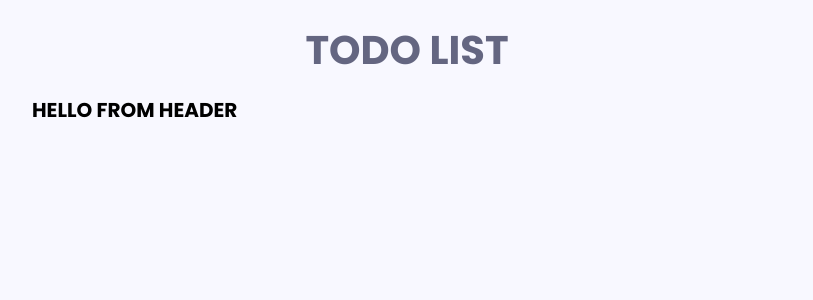
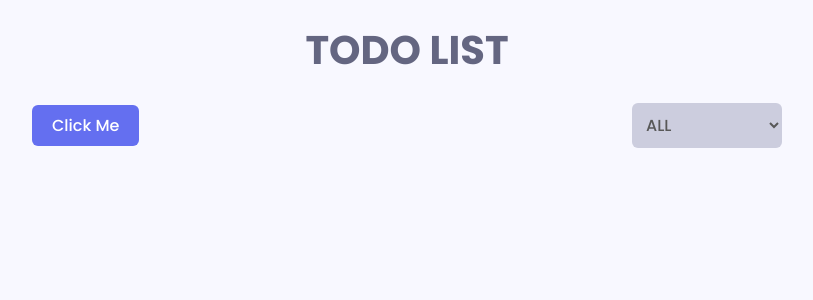
Before and after one commit to BrucelD14/tpa5-toDo_app, a React (Create React App) app in the folder tpa5/: page / in a window 1280 px wide. Shown: the top 300 px of the page, without its empty margins (233-1046 px from the left). Built offline with nearby package versions, Linux system fonts and the light colour scheme.

Commit message:
on working 1

```diff
--- a/tpa5/src/App.js
+++ b/tpa5/src/App.js
@@ -1,13 +1,13 @@
 import "./App.css";
 import AppHeader from "./components/AppHeader";
 import PageTitle from "./components/PageTitle";
-import style from "./styles/modules/app.module.scss";
+import styles from "./styles/modules/app.module.scss";
 
 function App() {
   return (
     <div className="container">
       <PageTitle>TODO LIST</PageTitle>
-      <div className={style.app__wrapper}>
+      <div className={styles.app__wrapper}>
       <AppHeader></AppHeader>
       </div>
     </div>
--- a/tpa5/src/components/AppHeader.js
+++ b/tpa5/src/components/AppHeader.js
@@ -1,11 +1,18 @@
-import React from 'react'
+import React from "react";
+import Button, { SelectButton } from "./Button";
+import styles from "../styles/modules/app.module.scss";
 
 function AppHeader() {
   return (
-    <div>
-    <h1>HELLO FROM HEADER</h1>
+    <div className={styles.appHeader}>
+      <Button variant="primary">Click Me</Button>
+      <SelectButton id="status">
+        <option value="all">ALL</option>
+        <option value="incomplete">Incomplete</option>
+        <option value="complete">Complete</option>
+      </SelectButton>
     </div>
-  )
+  );
 }
 
-export default AppHeader
+export default AppHeader;
--- a/tpa5/src/components/Button.js
+++ b/tpa5/src/components/Button.js
@@ -1,9 +1,37 @@
-import React from 'react'
+import React from "react";
+import styles from "../styles/modules/button.module.scss";
+import { getClasses } from "../utils/getClasses";
 
-function Button(children) {
+const buttonTypes = {
+  primary: "primary",
+  secondary: "secondary",
+};
+
+function Button({ children, type, variant, ...rest }) {
   return (
-    <button type='button'>{children}</button>
-  )
+    <button
+      className={getClasses([
+        styles.button,
+        styles[`button--${buttonTypes[variant]}`],
+      ])}
+      type={type === "submit" ? "submit" : "button"}
+      {...rest}
+    >
+      {children}
+    </button>
+  );
 }
 
-export default Button
+function SelectButton({ children, ...rest }) {
+  return (
+    <select
+      className={getClasses([styles.button, styles.button__select])}
+      {...rest}
+    >
+      {children}
+    </select>
+  );
+}
+
+export { SelectButton };
+export default Button;
--- /dev/null
+++ b/tpa5/src/utils/getClasses.js
@@ -0,0 +1,6 @@
+export const getClasses = (classes) => {
+  return classes
+    .filter((item) => item !== "")
+    .join(" ")
+    .trim();
+};
```
